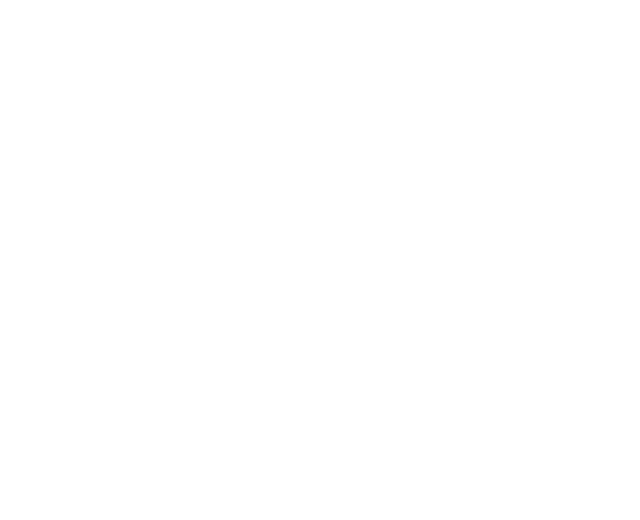
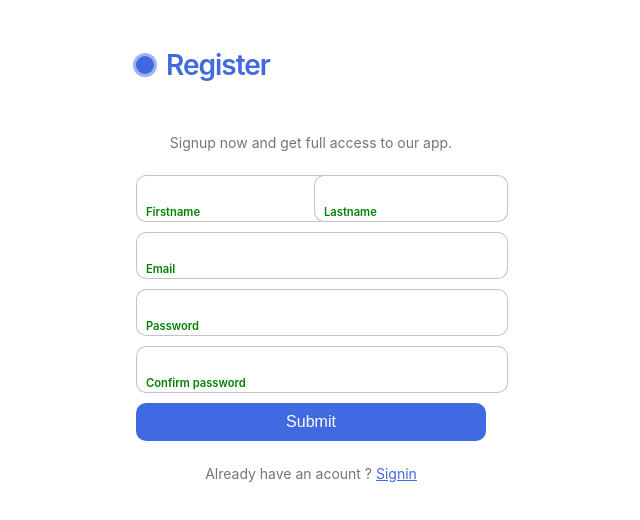
Before and after one commit to Pavith00/campus-internship-hub, a React (Create React App) app: page / in a window 1280 px wide. Shown: the top 520 px of the page, without its empty margins (329-969 px from the left). Built offline with nearby package versions, Linux system fonts and the light colour scheme.

Commit message:
basic structure of create account page has done

```diff
--- a/src/App.js
+++ b/src/App.js
@@ -1,9 +1,10 @@
 
 import './App.css';
+import CreateAccount from './Component/CreateAccount';
 
 function App() {
   return (
-    <div></div>
+    <center><CreateAccount/></center>
   );
 }
 
--- /dev/null
+++ b/src/Component/CreateAccount.css
@@ -0,0 +1,130 @@
+.form {
+    display: flex;
+    flex-direction: column;
+    gap: 10px;
+    max-width: 350px;
+    background-color: #fff;
+    padding: 20px;
+    border-radius: 20px;
+    position: relative;
+  }
+
+  .title {
+    font-size: 28px;
+    color: royalblue;
+    font-weight: 600;
+    letter-spacing: -1px;
+    position: relative;
+    display: flex;
+    align-items: center;
+    padding-left: 30px;
+  }
+
+  .title::before,.title::after {
+    position: absolute;
+    content: "";
+    height: 16px;
+    width: 16px;
+    border-radius: 50%;
+    left: 0px;
+    background-color: royalblue;
+  }
+
+  .title::before {
+    width: 18px;
+    height: 18px;
+    background-color: royalblue;
+  }
+
+  .title::after {
+    width: 18px;
+    height: 18px;
+    animation: pulse 1s linear infinite;
+  }
+
+  .message, .signin {
+    color: rgba(88, 87, 87, 0.822);
+    font-size: 14px;
+  }
+
+  .signin {
+    text-align: center;
+  }
+
+  .signin a {
+    color: royalblue;
+  }
+
+  .signin a:hover {
+    text-decoration: underline royalblue;
+  }
+
+  .flex {
+    display: flex;
+    width: 100%;
+    gap: 6px;
+  }
+
+  .form label {
+    position: relative;
+  }
+
+  .form label .input {
+    width: 100%;
+    padding: 10px 10px 20px 10px;
+    outline: 0;
+    border: 1px solid rgba(105, 105, 105, 0.397);
+    border-radius: 10px;
+  }
+
+  .form label .input + span {
+    position: absolute;
+    left: 10px;
+    top: 15px;
+    color: grey;
+    font-size: 0.9em;
+    cursor: text;
+    transition: 0.3s ease;
+  }
+
+  .form label .input:placeholder-shown + span {
+    top: 15px;
+    font-size: 0.9em;
+  }
+
+  .form label .input:focus + span,.form label .input:valid + span {
+    top: 30px;
+    font-size: 0.7em;
+    font-weight: 600;
+  }
+
+  .form label .input:valid + span {
+    color: green;
+  }
+
+  .submit {
+    border: none;
+    outline: none;
+    background-color: royalblue;
+    padding: 10px;
+    border-radius: 10px;
+    color: #fff;
+    font-size: 16px;
+    transform: .3s ease;
+  }
+
+  .submit:hover {
+    background-color: rgb(56, 90, 194);
+  }
+
+  @keyframes pulse {
+    from {
+      transform: scale(0.9);
+      opacity: 1;
+    }
+
+    to {
+      transform: scale(1.8);
+      opacity: 0;
+    }
+  }
--- /dev/null
+++ b/src/Component/CreateAccount.js
@@ -0,0 +1,41 @@
+import './CreateAccount.css';
+
+function CreateAccount() {
+  return (
+    <div>
+        <form class="form">
+    <p class="title">Register </p>
+    <p class="message">Signup now and get full access to our app. </p>
+        <div class="flex">
+        <label>
+            <input required="" placeholder="" type="text" class="input"/>
+            <span>Firstname</span>
+        </label>
+
+        <label>
+            <input required="" placeholder="" type="text" class="input"/>
+            <span>Lastname</span>
+        </label>
+    </div>
+
+    <label>
+        <input required="" placeholder="" type="email" class="input"/>
+        <span>Email</span>
+    </label>
+
+    <label>
+        <input required="" placeholder="" type="password" class="input"/>
+        <span>Password</span>
+    </label>
+    <label>
+        <input required="" placeholder="" type="password" class="input"/>
+        <span>Confirm password</span>
+    </label>
+    <button class="submit">Submit</button>
+    <p class="signin">Already have an acount ? <a href="#">Signin</a> </p>
+</form>
+    </div>
+  );
+}
+
+export default CreateAccount;
```
